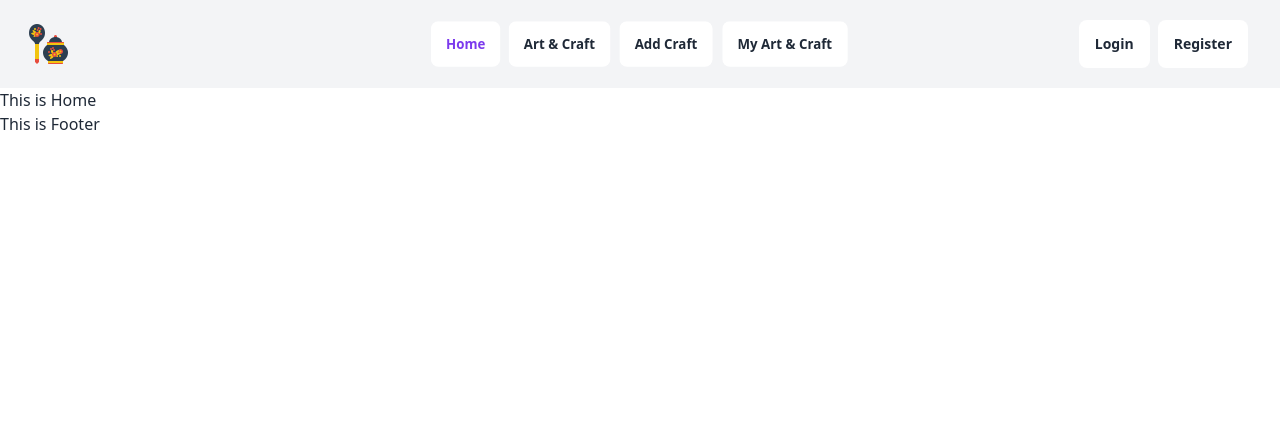
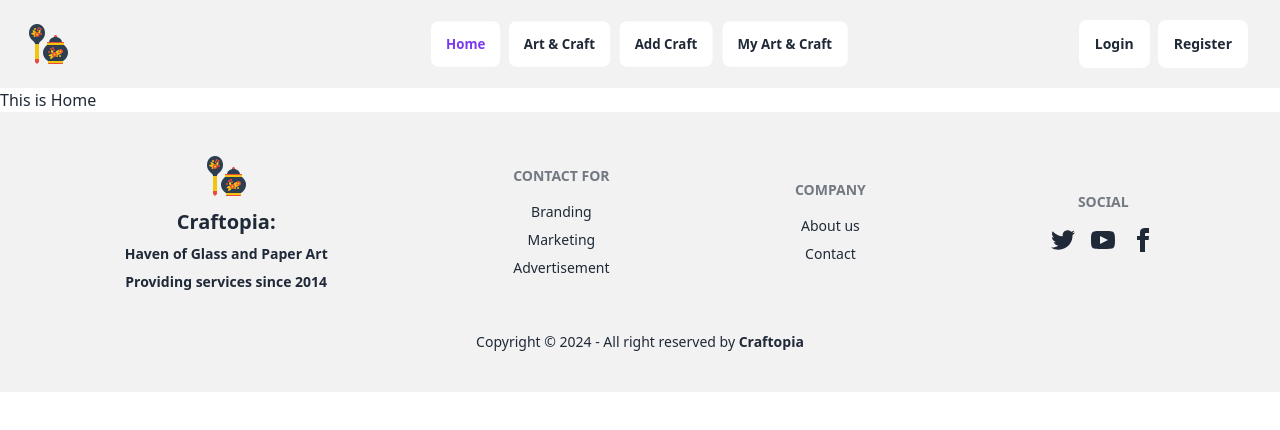
Before and after one commit to shahadathhs/craftopia-client, a React (Vite) app: page / in a window 1280 px wide. Shown: the top 430 px of the page. Built offline with nearby package versions, Linux system fonts and the light colour scheme.

Commit message:
footer completed

```diff
--- a/src/components/Footer.jsx
+++ b/src/components/Footer.jsx
@@ -1,7 +1,38 @@
 const Footer = () => {
   return (
     <div>
-      <h2>This is Footer</h2>
+      <footer className="footer p-10 pb-0 bg-base-200 mx-auto items-center">
+        <aside className="font-bold mx-auto">
+          <img className="mx-auto" src="/websideicon.png" alt="" />
+          <p className="mx-auto text-xl"> Craftopia: </p>
+          <p className="mx-auto"> Haven of Glass and Paper Art</p>
+          <p className="mx-auto"> Providing services since 2014</p>
+        </aside>
+        <nav className="mx-auto">
+          <h6 className="footer-title mx-auto">Contact For</h6>
+          <a className="link link-hover mx-auto">Branding</a>
+          <a className="link link-hover mx-auto">Marketing</a>
+          <a className="link link-hover mx-auto">Advertisement</a>
+        </nav>
+        <nav className="mx-auto">
+          <h6 className="footer-title mx-auto">Company</h6>
+          <a className="link link-hover mx-auto">About us</a>
+          <a className="link link-hover mx-auto">Contact</a>
+        </nav>
+        <nav className="mx-auto">
+          <h6 className="footer-title mx-auto">Social</h6>
+          <div className="grid grid-flow-col gap-4 mx-auto">
+            <a><svg xmlns="http://www.w3.org/2000/svg" width="24" height="24" viewBox="0 0 24 24" className="fill-current"><path d="M24 4.557c-.883.392-1.832.656-2.828.775 1.017-.609 1.798-1.574 2.165-2.724-.951.564-2.005.974-3.127 1.195-.897-.957-2.178-1.555-3.594-1.555-3.179 0-5.515 2.966-4.797 6.045-4.091-.205-7.719-2.165-10.148-5.144-1.29 2.213-.669 5.108 1.523 6.574-.806-.026-1.566-.247-2.229-.616-.054 2.281 1.581 4.415 3.949 4.89-.693.188-1.452.232-2.224.084.626 1.956 2.444 3.379 4.6 3.419-2.07 1.623-4.678 2.348-7.29 2.04 2.179 1.397 4.768 2.212 7.548 2.212 9.142 0 14.307-7.721 13.995-14.646.962-.695 1.797-1.562 2.457-2.549z"></path></svg></a>
+            <a><svg xmlns="http://www.w3.org/2000/svg" width="24" height="24" viewBox="0 0 24 24" className="fill-current"><path d="M19.615 3.184c-3.604-.246-11.631-.245-15.23 0-3.897.266-4.356 2.62-4.385 8.816.029 6.185.484 8.549 4.385 8.816 3.6.245 11.626.246 15.23 0 3.897-.266 4.356-2.62 4.385-8.816-.029-6.185-.484-8.549-4.385-8.816zm-10.615 12.816v-8l8 3.993-8 4.007z"></path></svg></a>
+            <a><svg xmlns="http://www.w3.org/2000/svg" width="24" height="24" viewBox="0 0 24 24" className="fill-current"><path d="M9 8h-3v4h3v12h5v-12h3.642l.358-4h-4v-1.667c0-.955.192-1.333 1.115-1.333h2.885v-5h-3.808c-3.596 0-5.192 1.583-5.192 4.615v3.385z"></path></svg></a>
+          </div>
+        </nav>
+      </footer>
+      <footer className="footer footer-center p-10 bg-base-200 text-base-content">
+        <aside>
+          <p>Copyright © 2024 - All right reserved by <span className="font-bold">Craftopia</span></p>
+        </aside>
+      </footer>
     </div>
   );
 };
--- a/src/components/Navbar.jsx
+++ b/src/components/Navbar.jsx
@@ -63,7 +63,7 @@
     </>
 
   return (
-    <div className="navbar bg-gray-100 px-2 md:px-6 py-2 md:py-3">
+    <div className="navbar bg-base-200 px-2 md:px-6 py-2 md:py-3">
       {/* Navbar start */}
       <div className="navbar-start">
         <div className="dropdown">
```
